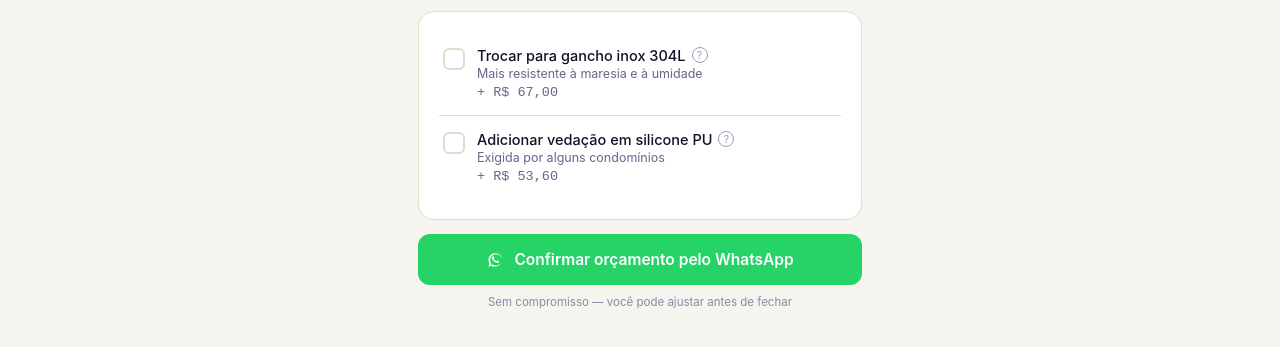
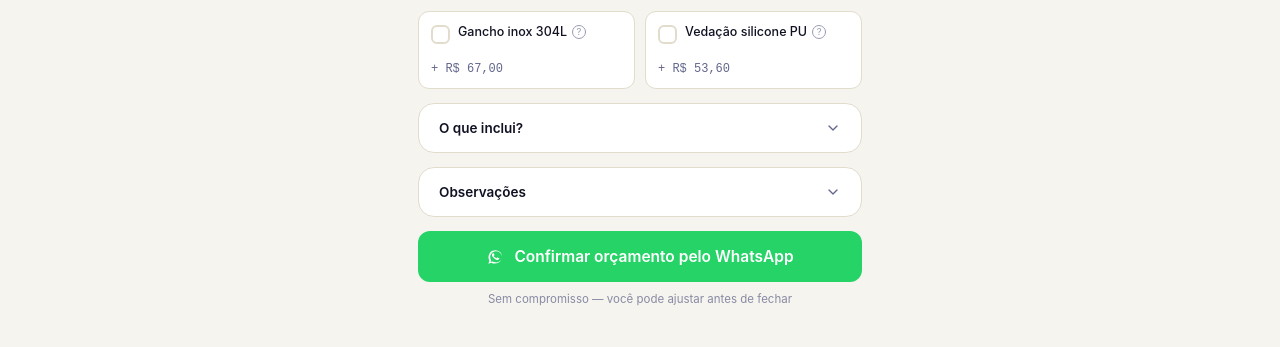
Before and after one commit to felipezmau/RedeTelaFloripa, a plain HTML site: page proposta.html in a window 1280 px wide. Shown: the part 325-672 px from the top of the page. Drawn offline with Linux system fonts and the light colour scheme.

Commit message:
Add files via upload

```diff
--- a/proposta.html
+++ b/proposta.html
@@ -79,32 +79,35 @@
   .total-num { font-size: 42px; font-weight: 600; color: var(--primary); line-height: 1; transition: color .15s; }
   .price-card .sub { font-size: 12.5px; color: var(--ink-soft); margin-top: 8px; }
 
+  .opt-grid {
+    display: grid; grid-template-columns: 1fr 1fr; gap: 10px; margin-bottom: 14px;
+  }
   .opt-row {
-    display: flex; align-items: flex-start; gap: 12px;
-    padding: 15px 4px;
-    border-top: 1px solid var(--line);
+    display: flex; flex-direction: column; justify-content: space-between; gap: 8px;
+    padding: 12px; border: 1px solid var(--line); border-radius: 11px; background: var(--panel);
+    min-height: 78px;
   }
-  .opt-row:first-of-type { border-top: none; }
+  .opt-row .top-line { display: flex; align-items: flex-start; gap: 8px; }
   .opt-row .check {
-    flex: none; width: 22px; height: 22px; border-radius: 6px;
+    flex: none; width: 19px; height: 19px; border-radius: 6px;
     border: 2px solid var(--line); margin-top: 1px;
     display: flex; align-items: center; justify-content: center;
     cursor: pointer; transition: all .12s; background: var(--panel);
   }
   .opt-row .check.on { background: var(--primary); border-color: var(--primary); }
-  .opt-row .check svg { width: 13px; height: 13px; opacity: 0; transition: opacity .1s; }
+  .opt-row .check svg { width: 11px; height: 11px; opacity: 0; transition: opacity .1s; }
   .opt-row .check.on svg { opacity: 1; }
-  .opt-row .body { flex: 1; cursor: pointer; }
-  .opt-row .title-line { display: flex; align-items: center; gap: 6px; }
-  .opt-row .title-line .t { font-size: 14.5px; font-weight: 500; }
+  .opt-row .body { flex: 1; cursor: pointer; min-width: 0; }
+  .opt-row .title-line { display: flex; align-items: flex-start; gap: 5px; }
+  .opt-row .title-line .t { font-size: 12.5px; font-weight: 500; line-height: 1.3; }
   .opt-row .help {
-    width: 16px; height: 16px; border-radius: 50%; border: 1px solid var(--ink-soft);
-    color: var(--ink-soft); font-size: 10.5px; display: flex; align-items: center; justify-content: center;
-    cursor: pointer; flex: none; opacity: 0.65; position: relative;
+    width: 14px; height: 14px; border-radius: 50%; border: 1px solid var(--ink-soft);
+    color: var(--ink-soft); font-size: 9.5px; display: flex; align-items: center; justify-content: center;
+    cursor: pointer; flex: none; opacity: 0.65; position: relative; margin-top: 1px;
   }
   .opt-row .help:hover { opacity: 1; }
-  .opt-row .desc { font-size: 12.5px; color: var(--ink-soft); margin-top: 2px; }
-  .opt-row .price { font-size: 13.5px; color: var(--ink-soft); font-family: 'IBM Plex Mono', monospace; margin-top: 4px; }
+  .opt-row .desc { display: none; }
+  .opt-row .price { font-size: 12px; color: var(--ink-soft); font-family: 'IBM Plex Mono', monospace; }
   .opt-row .price.on { color: var(--primary); font-weight: 600; }
 
   .tooltip {
@@ -121,6 +124,26 @@
   .tooltip::after {
     content: ''; position: absolute; top: -5px; right: 6px;
     width: 10px; height: 10px; background: inherit; transform: rotate(45deg);
+  }
+
+  .info-card { padding: 0; overflow: hidden; }
+  .acc-head {
+    width: 100%; display: flex; align-items: center; justify-content: space-between;
+    background: none; border: none; cursor: pointer; font-family: inherit;
+    padding: 16px 20px; font-size: 13.5px; font-weight: 600; color: var(--ink);
+  }
+  .acc-head .chev { width: 16px; height: 16px; color: var(--ink-soft); transition: transform .2s; flex: none; }
+  .acc-head.open .chev { transform: rotate(180deg); }
+  .acc-body { max-height: 0; overflow: hidden; transition: max-height .22s ease; }
+  .acc-body ul { margin: 0; padding: 0 20px 18px; list-style: none; }
+  .info-card li {
+    font-size: 13px; color: var(--ink-soft); line-height: 1.5;
+    padding-left: 16px; position: relative; margin-bottom: 7px;
+  }
+  .info-card li:last-child { margin-bottom: 0; }
+  .info-card li::before {
+    content: ''; position: absolute; left: 0; top: 7px;
+    width: 4px; height: 4px; border-radius: 50%; background: var(--ink-soft); opacity: 0.55;
   }
 
   .cta {
@@ -160,37 +183,70 @@
     <div class="sub">Gancho zincado, rede + corda + instalação inclusos</div>
   </div>
 
-  <div class="card">
+  <div class="opt-grid">
     <div class="opt-row">
+      <div class="top-line">
         <div class="check" id="chk-inox" onclick="toggle('inox')">
           <svg viewBox="0 0 24 24" fill="none"><path d="M5 13l4 4L19 7" stroke="white" stroke-width="3" stroke-linecap="round" stroke-linejoin="round"/></svg>
         </div>
         <div class="body" onclick="toggle('inox')">
           <div class="title-line">
-          <span class="t">Trocar para gancho inox 304L</span>
+            <span class="t">Gancho inox 304L</span>
             <span class="help" onclick="event.stopPropagation(); tip('tip-inox')">?
               <div class="tooltip" id="tip-inox">Aço inoxidável não enferruja. Recomendado para locais com maresia ou chuva direta — dura mais que o zincado ao longo dos anos.</div>
             </span>
           </div>
-        <div class="desc">Mais resistente à maresia e à umidade</div>
+        </div>
+      </div>
       <div class="price" id="price-inox">+ R$ 67,00</div>
-      </div>
     </div>
 
     <div class="opt-row">
+      <div class="top-line">
         <div class="check" id="chk-pu" onclick="toggle('pu')">
           <svg viewBox="0 0 24 24" fill="none"><path d="M5 13l4 4L19 7" stroke="white" stroke-width="3" stroke-linecap="round" stroke-linejoin="round"/></svg>
         </div>
         <div class="body" onclick="toggle('pu')">
           <div class="title-line">
-          <span class="t">Adicionar vedação em silicone PU</span>
+            <span class="t">Vedação silicone PU</span>
             <span class="help" onclick="event.stopPropagation(); tip('tip-pu')">?
               <div class="tooltip" id="tip-pu">Alguns condomínios exigem. Reduz o risco de infiltração no ponto de furação e dá mais ancoragem para os ganchos.</div>
             </span>
           </div>
-        <div class="desc">Exigida por alguns condomínios</div>
+        </div>
+      </div>
       <div class="price" id="price-pu">+ R$ 53,60</div>
     </div>
+  </div>
+
+  <div class="card info-card">
+    <button class="acc-head" onclick="acc('acc-inclui')">
+      <span>O que inclui?</span>
+      <svg class="chev" viewBox="0 0 24 24" fill="none"><path d="M6 9l6 6 6-6" stroke="currentColor" stroke-width="2" stroke-linecap="round" stroke-linejoin="round"/></svg>
+    </button>
+    <div class="acc-body" id="acc-inclui">
+      <ul>
+        <li>Rede 30/21 (21 fios / 30mm torcido), 2,2mm, malha 5x5 (padrão)</li>
+        <li>100% polietileno de alta densidade virgem</li>
+        <li>Tratamento Anti-UV e Anti-Oxidante (evita o apodrecimento da rede)</li>
+        <li>Ganchos zincados</li>
+        <li>Buchas 8mm com flange</li>
+        <li>3 anos de garantia</li>
+      </ul>
+    </div>
+  </div>
+
+  <div class="card info-card">
+    <button class="acc-head" onclick="acc('acc-obs')">
+      <span>Observações</span>
+      <svg class="chev" viewBox="0 0 24 24" fill="none"><path d="M6 9l6 6 6-6" stroke="currentColor" stroke-width="2" stroke-linecap="round" stroke-linejoin="round"/></svg>
+    </button>
+    <div class="acc-body" id="acc-obs">
+      <ul>
+        <li>Cores disponíveis: branca ou preta (sob consulta)</li>
+        <li>Orçamento válido por 30 dias, sujeito a conferência da medida no local</li>
+        <li>Valores sujeitos a variação de 5 a 10% pra mais ou menos, conforme aferição da medida final no dia da instalação</li>
+      </ul>
     </div>
   </div>
 
@@ -267,6 +323,14 @@
   }
   document.addEventListener('click', () => document.querySelectorAll('.tooltip').forEach(t => t.classList.remove('show')));
 
+  function acc(id){
+    const body = document.getElementById(id);
+    const head = body.previousElementSibling;
+    const open = body.style.maxHeight && body.style.maxHeight !== '0px';
+    body.style.maxHeight = open ? '0px' : body.scrollHeight + 'px';
+    head.classList.toggle('open', !open);
+  }
+
   function sendWhatsapp(){
     const numero = '5548988401081'; // seu WhatsApp
     let total = baseTotal;
```
Lines whose indentation alone changed are shown as unchanged.
